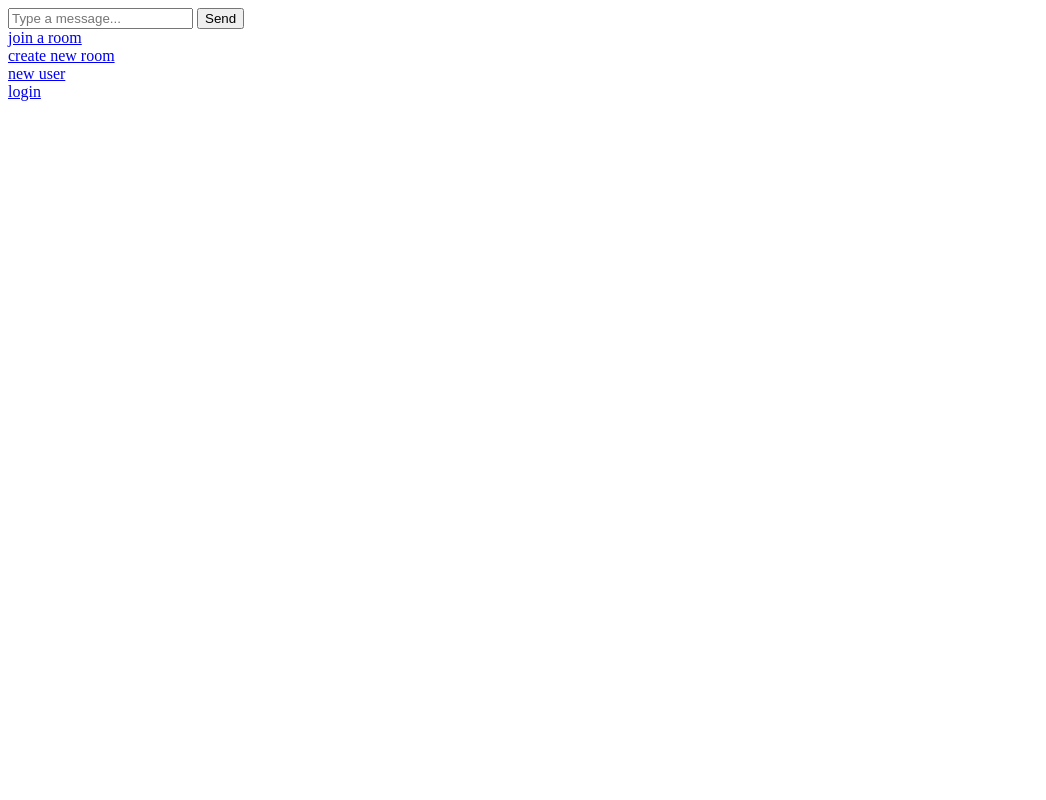
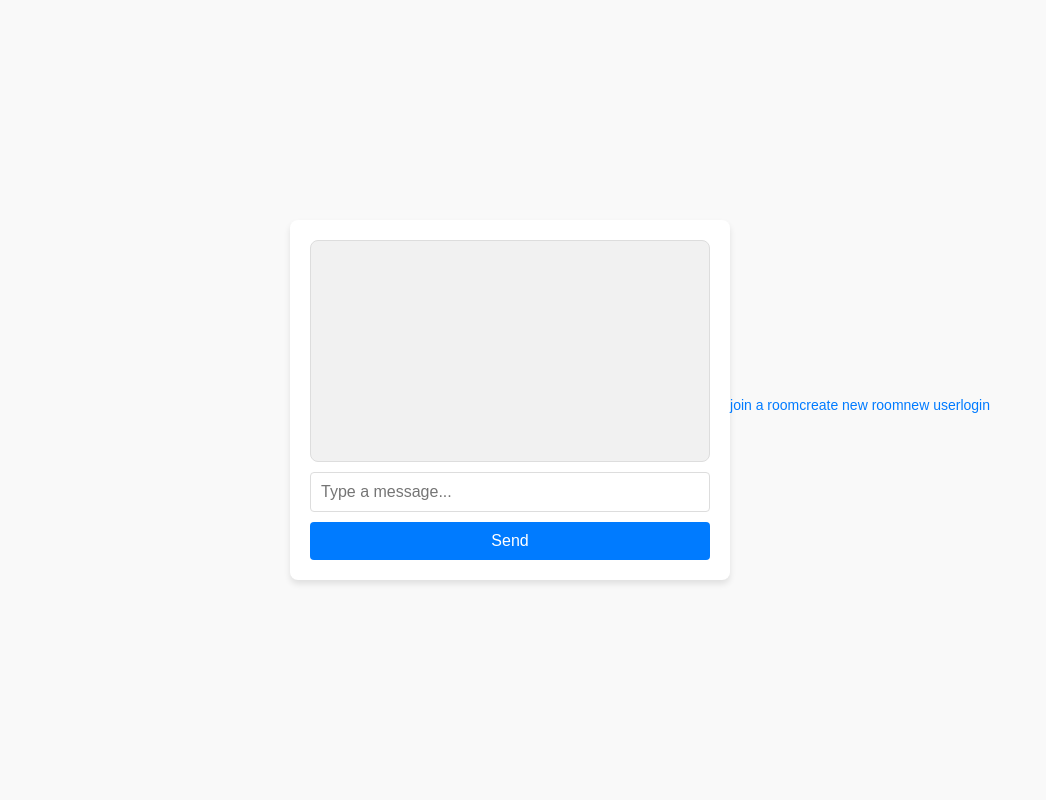
Before and after one commit to NiklasKaulfers/web-eng-hszg-iib23-chat, a PHP site: page /index.html in a window 1280 px wide. Shown: the whole page, without its empty margins (0-1046 px from the left). Run offline with PHP 8.4, Linux system fonts and the light colour scheme.

Commit message:
update index style

```diff
--- a/style/index.css
+++ b/style/index.css
@@ -1,16 +1,89 @@
-#chat {
-    width: 300px;
-    height: 400px;
-    border: 1px solid #ccc;
-    overflow-y: scroll;
+/* General styles */
+body {
+    font-family: Arial, sans-serif;
+    margin: 0;
+    padding: 0;
+    background-color: #f9f9f9;
+    color: #333;
+    display: flex;
+    justify-content: center;
+    align-items: center;
+    height: 100vh;
 }
-#chat-messages {
-    list-style: none;
-    padding: 0;
+
+a {
+    color: #007BFF;
+    text-decoration: none;
+    font-size: 14px;
 }
-#chat-form {
+
+a:hover {
+    text-decoration: underline;
+}
+
+/* Chat container */
+#chat-container {
+    width: 100%;
+    max-width: 400px;
+    background: #ffffff;
+    border-radius: 8px;
+    box-shadow: 0 4px 6px rgba(0, 0, 0, 0.1);
+    padding: 20px;
     display: flex;
+    flex-direction: column;
+    gap: 10px;
 }
-#chat-form input {
-    flex: 1;
+
+#chat-box {
+    background: #f1f1f1;
+    border-radius: 8px;
+    padding: 10px;
+    height: 200px;
+    overflow-y: auto;
+    border: 1px solid #ddd;
 }
+
+#chat-box::-webkit-scrollbar {
+    width: 5px;
+}
+
+#chat-box::-webkit-scrollbar-thumb {
+    background: #bbb;
+    border-radius: 5px;
+}
+
+#chat-input {
+    padding: 10px;
+    font-size: 16px;
+    border: 1px solid #ddd;
+    border-radius: 4px;
+    outline: none;
+    flex-grow: 1;
+}
+
+#chat-input:focus {
+    border-color: #007BFF;
+    box-shadow: 0 0 3px rgba(0, 123, 255, 0.5);
+}
+
+#send-btn {
+    background: #007BFF;
+    color: #fff;
+    border: none;
+    padding: 10px 20px;
+    font-size: 16px;
+    border-radius: 4px;
+    cursor: pointer;
+    transition: background-color 0.3s;
+}
+
+#send-btn:hover {
+    background: #0056b3;
+}
+
+/* Links */
+body > a {
+    margin-top: 10px;
+    font-size: 14px;
+    text-align: center;
+}
```
